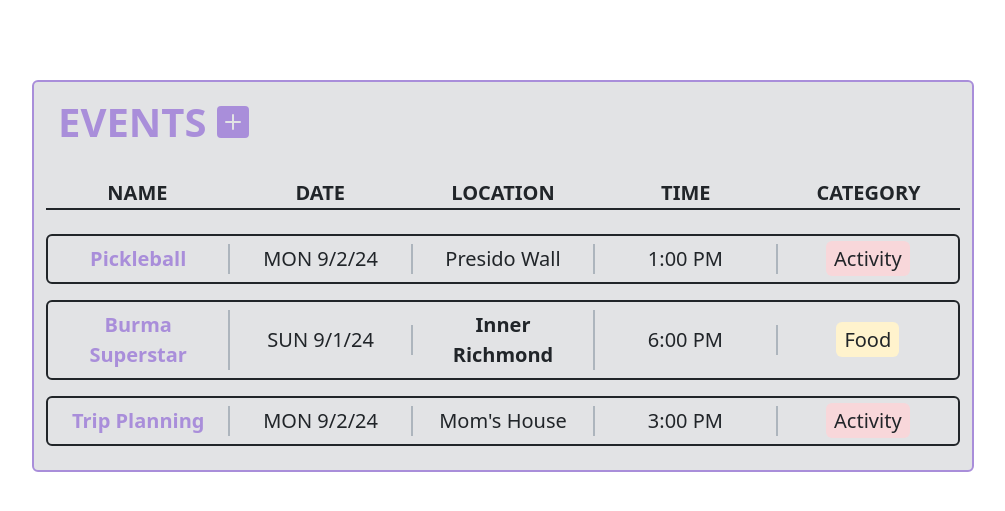
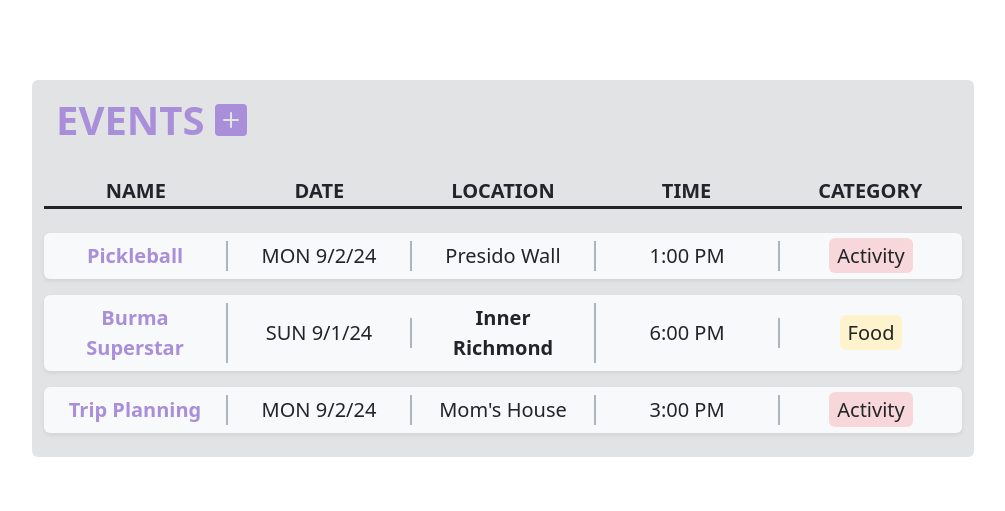
Before and after one commit to mhm1117/travel-app, a PHP site: page /eventsList.php in a window 1280 px wide. Shown: the part 86-597 px from the top of the page, without its empty margins (137-1142 px from the left). Run offline with PHP 8.4, Linux system fonts and the light colour scheme.

Commit message:
improved style of some pages

```diff
--- a/chooseTrip.php
+++ b/chooseTrip.php
@@ -27,7 +27,7 @@
     <main class="d-flex flex-column container-fluid" style="">
         <div id="content" class="bg-secondary-subtle rounded mt-6 w-75 mx-auto mb-4
                                   d-flex flex-column gap-4 justify-content-start
-                                  gap-sm-6 pb-sm-4 border border-maincolor border-2" style="top: 20%;">
+                                  gap-sm-6 pb-sm-4" style="top: 20%;">
 
             <?php if(isset($_SESSION["user_id"])) {
               echo '
--- a/eventsList.php
+++ b/eventsList.php
@@ -24,35 +24,35 @@
 
     <main class="container-fluid" style="">
         <div id="content" class="d-grid text-center text-dark bg-secondary-subtle mt-6 w-75 mx-auto mb-4 p-4
-                                rounded border border-maincolor border-2 row-gap-3 fs-5 pt-3">
+                                rounded row-gap-3 fs-5 pt-3">
             <h1 class="text-maincolor fw-bold text-start mb-3">
                 EVENTS
                 <a class="link link-maincolor link-underline-opacity-0"><svg xmlns="http://www.w3.org/2000/svg" width="1em" fill="currentColor" class="bi bi-plus-square-fill" viewBox="0 0 20 20">
                           <path d="M2 0a2 2 0 0 0-2 2v12a2 2 0 0 0 2 2h12a2 2 0 0 0 2-2V2a2 2 0 0 0-2-2zm6.5 4.5v3h3a.5.5 0 0 1 0 1h-3v3a.5.5 0 0 1-1 0v-3h-3a.5.5 0 0 1 0-1h3v-3a.5.5 0 0 1 1 0"/>
                 </svg></a>
             </h1>
-            <div id="event-list-header" class="event-li row border-bottom border-dark border-2 mb-2">
+            <div id="event-list-header" class="event-li row border-bottom border-dark border-3 mb-2">
                 <div class="col fw-bold">NAME</div>
                 <div class="col fw-bold">DATE</div>
                 <div class="col fw-bold">LOCATION</div>
                 <div class="col fw-bold">TIME</div>
                 <div class="col fw-bold">CATEGORY</div>
             </div>
-            <div class="event-li row border border-dark border-2 rounded py-2 align-items-center">
+            <div class="event-li row rounded py-2 align-items-center bg-light shadow-sm">
                 <div class="col fw-bold border-end border-dark-subtle border-2"><a class="link link-maincolor link-underline-opacity-0">Pickleball</a></div>
                 <div class="col border-end border-dark-subtle border-2">MON 9/2/24</div>
                 <div class="col border-end border-dark-subtle border-2">Presido Wall</div>
                 <div class="col border-end border-dark-subtle border-2">1:00 PM</div>
                 <div class="col"><span class="bg-danger-subtle rounded py-1 px-2">Activity</span></div>
             </div>
-            <div class="event-li row border border-dark border-2 rounded py-2 align-items-center">
+            <div class="event-li row rounded py-2 align-items-center bg-light shadow-sm">
                 <div class="col fw-bold border-end border-dark-subtle border-2"><a class="link link-maincolor link-underline-opacity-0">Burma Superstar</a></div>
                 <div class="col border-end border-dark-subtle border-2">SUN 9/1/24</div>
                 <div class="col fw-bold border-end border-dark-subtle border-2"><a class="link link-dark link-underline-opacity-0" href="https://maps.app.goo.gl/BWhgwPD6hhn4EhBY7">Inner Richmond</a></div>
                 <div class="col border-end border-dark-subtle border-2">6:00 PM</div>
                 <div class="col"><span class="bg-warning-subtle rounded py-1 px-2">Food</span></div>
             </div>
-            <div class="event-li row border border-dark border-2 rounded py-2 align-items-center">
+            <div class="event-li row rounded py-2 align-items-center bg-light shadow-sm">
                 <div class="col fw-bold border-end border-dark-subtle border-2"><a class="link link-maincolor link-underline-opacity-0">Trip Planning</a></div>
                 <div class="col border-end border-dark-subtle border-2">MON 9/2/24</div>
                 <div class="col border-end border-dark-subtle border-2">Mom's House</div>
--- a/includes/userTrips/chooseTrip_view.inc.php
+++ b/includes/userTrips/chooseTrip_view.inc.php
@@ -5,7 +5,7 @@ declare(strict_types=1);
 function output_trip_cards() {
     if(isset($_SESSION["user_trips"])) {
         foreach ($_SESSION["user_trips"] as $trip) {
-            echo '<div class="card mb-4 tripCard" style="width: 250px; height: fit-content;" id="tripCard-' . htmlspecialchars(strval($trip["id"])) . '">
+            echo '<div class="card mb-4 tripCard shadow" style="width: 250px; height: fit-content;" id="tripCard-' . htmlspecialchars(strval($trip["id"])) . '">
             <img src="' . htmlspecialchars($trip["img"]) . '" class="d-none d-sm-block card-img-top" alt="trip-image" style="max-height: 6.2em;">
             <div class="card-body">
                 <h5 class="card-title">' . htmlspecialchars($trip["name"]) . '</h5>
```
